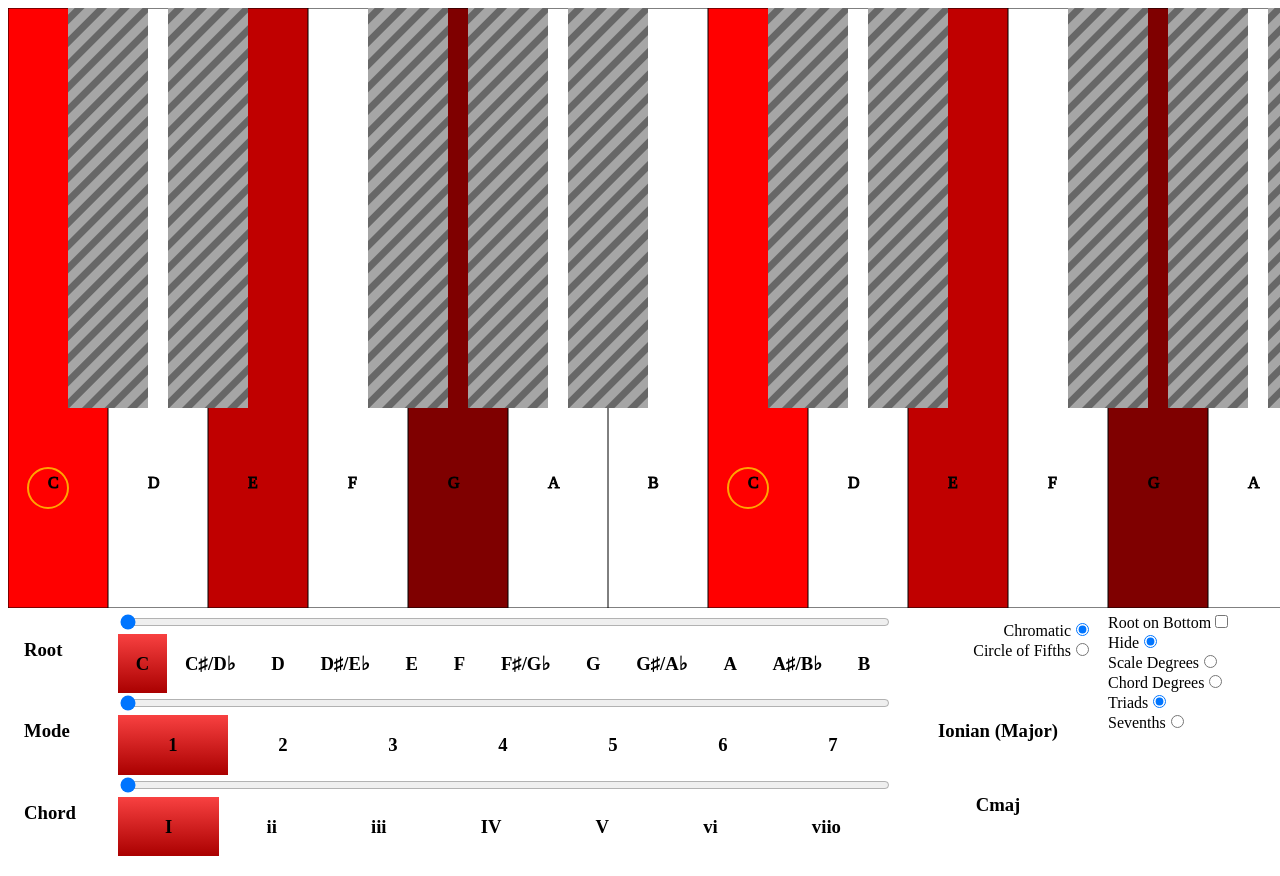
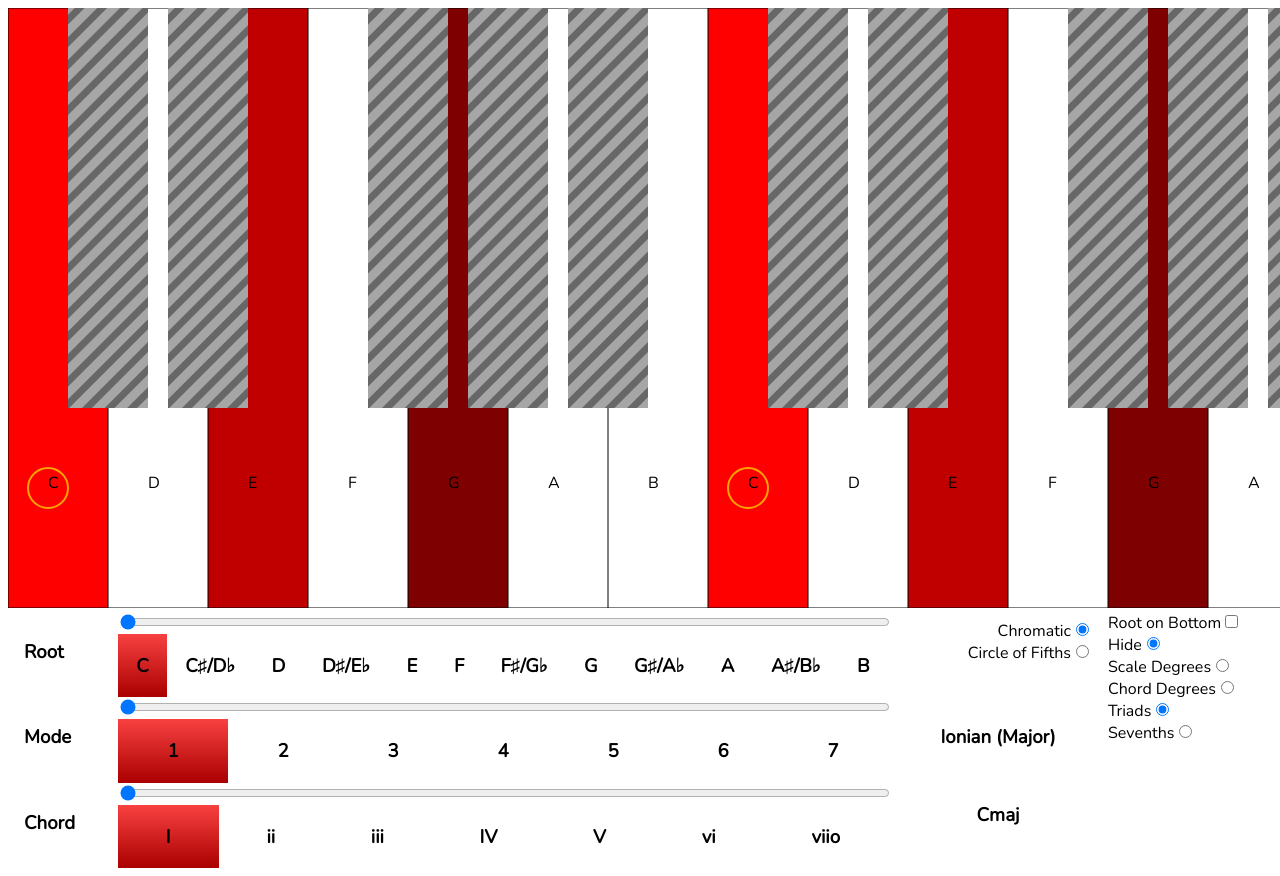
Before and after one commit to mikefooks/diatonish, a React app: page / in a window 1280 px wide. Shown: the top 876 px of the page. Built offline with nearby package versions, Linux system fonts and the light colour scheme.

Commit message:
Changed typeface. Starting to dial in layout.

```diff
--- a/src/components/Key.js
+++ b/src/components/Key.js
@@ -50,6 +50,7 @@ function keyNameEl(keyName, isActive, blackKey) {
     <text
       x="40%"
       y="80%"
+      strokeWidth="0px"
       fill={ blackKey ? "#fff" : "#000" }>
         { keyName }
     </text>
@@ -64,6 +65,7 @@ function scaleDegreeEl(degree, isActive, blackKey) {
     <text
       x="40%"
       y="90%"
+      strokeWidth="0px"
       fill={ blackKey ? "#fff" : "#000" }>
         { degree }
     </text>
--- a/src/index.html
+++ b/src/index.html
@@ -4,6 +4,9 @@
     <meta charset="utf-8">
     <meta name="viewport" content="width=device-width,initial-scale=1">
     <title>Diatonish</title>
+    <link rel="preconnect" href="https://fonts.googleapis.com">
+  <link rel="preconnect" href="https://fonts.gstatic.com" crossorigin>
+  <link href="https://fonts.googleapis.com/css2?family=Nunito&display=swap" rel="stylesheet">
   </head>
   <body>
     <div class="container">
--- a/src/styles.scss
+++ b/src/styles.scss
@@ -10,6 +10,10 @@ path.inactive {
     #444 10px,
     #444 11px
   );
+}
+
+label, h3, text {
+  font-family: 'Nunito', sans-serif;
 }
 
 input[type="range"] {
```
